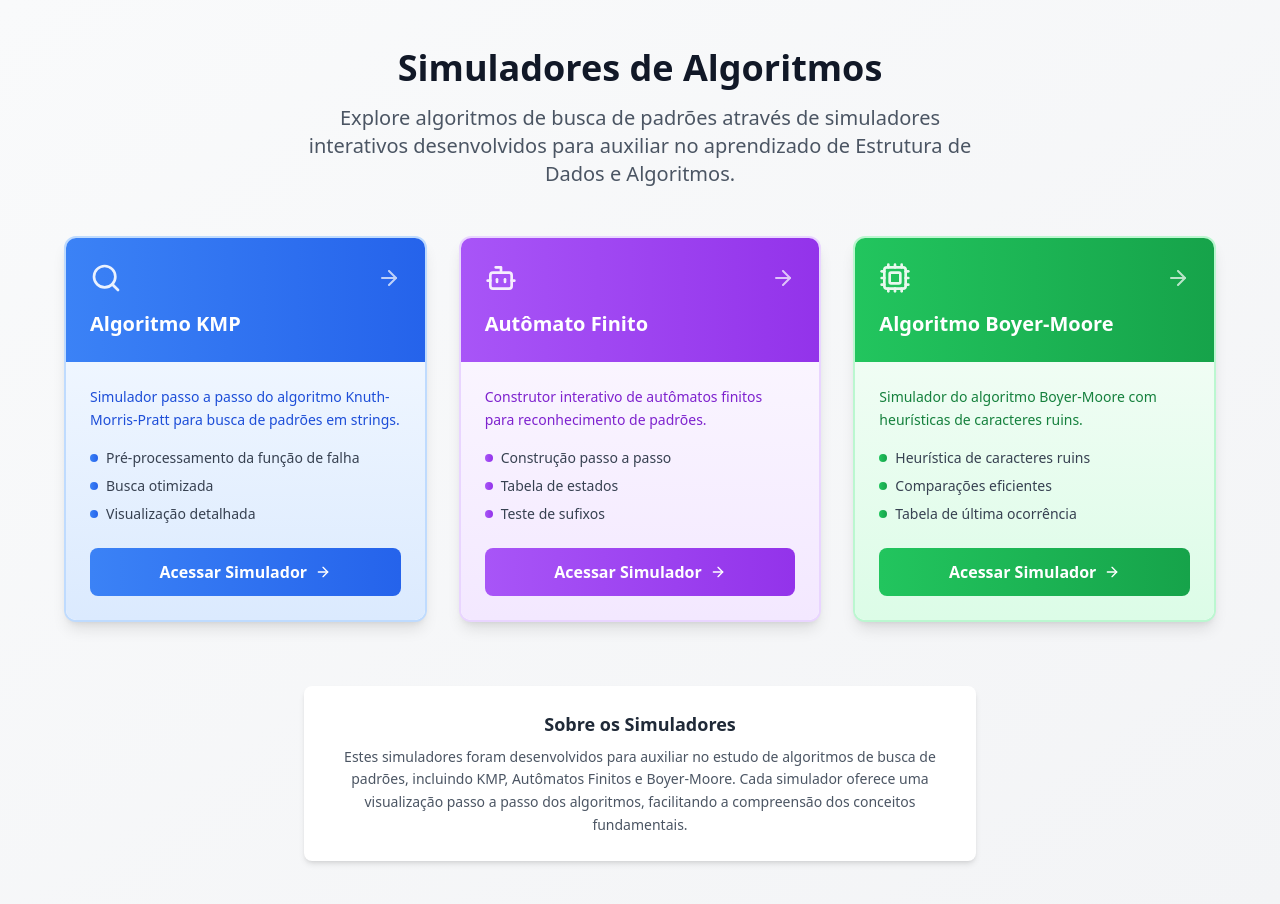
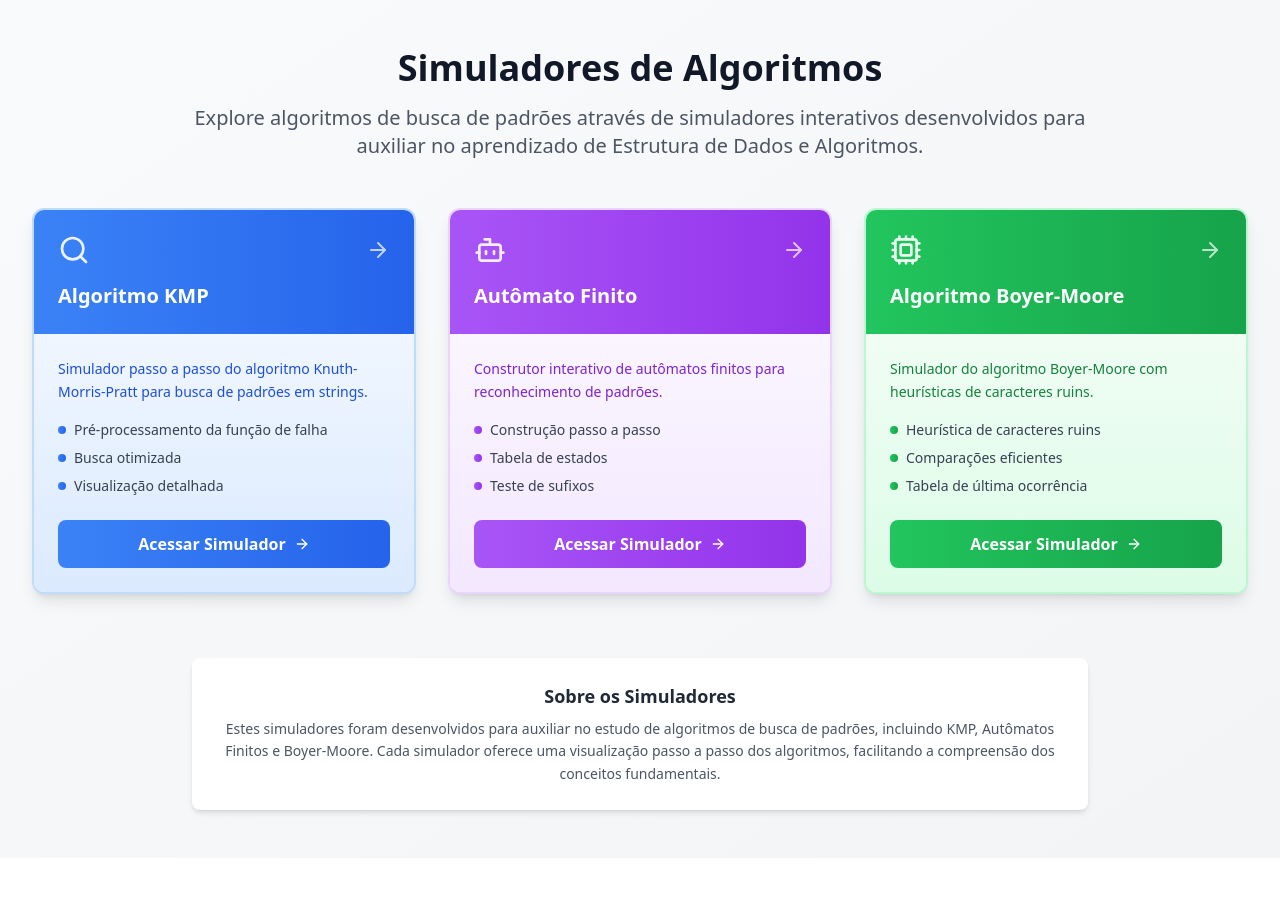
Before and after one commit to a-nunes/ct-234-simuladores, a React (Create React App) app: page / in a window 1280 px wide. Shown: the top 904 px of the page. After the commit the page ends 858 px from the top, so only its background shows below. Built offline with nearby package versions, Linux system fonts and the light colour scheme.

Commit message:
fix: remove container constrants

```diff
--- a/src/App.tsx
+++ b/src/App.tsx
@@ -104,20 +104,20 @@ const App = () => {
   // Página inicial
   return (
     <div className="min-h-screen bg-gradient-to-br from-gray-50 to-gray-100">
-      <div className="container mx-auto px-4 py-12">
+      <div className="px-8 py-12">
         {/* Header */}
         <div className="text-center mb-12">
           <h1 className="text-4xl font-bold text-gray-900 mb-4">
             Simuladores de Algoritmos
           </h1>
-          <p className="text-xl text-gray-600 max-w-2xl mx-auto">
+          <p className="text-xl text-gray-600 max-w-4xl mx-auto">
             Explore algoritmos de busca de padrões através de simuladores interativos
             desenvolvidos para auxiliar no aprendizado de Estrutura de Dados e Algoritmos.
           </p>
         </div>
 
         {/* Grid de Simuladores */}
-        <div className="grid grid-cols-1 md:grid-cols-2 lg:grid-cols-3 gap-8 max-w-6xl mx-auto">
+        <div className="grid grid-cols-1 md:grid-cols-2 lg:grid-cols-3 gap-8">
           {simulators.map((simulator) => {
             const IconComponent = simulator.icon;
             return (
@@ -166,7 +166,7 @@ const App = () => {
 
         {/* Footer */}
         <div className="text-center mt-16">
-          <div className="bg-white rounded-lg shadow-md p-6 max-w-2xl mx-auto">
+          <div className="bg-white rounded-lg shadow-md p-6 max-w-4xl mx-auto">
             <h3 className="text-lg font-semibold text-gray-800 mb-2">
               Sobre os Simuladores
             </h3>
--- a/src/components/AutomatonSimulator.tsx
+++ b/src/components/AutomatonSimulator.tsx
@@ -214,7 +214,7 @@ const AutomatonSimulator = () => {
   };
 
   return (
-    <div className="w-full max-w-7xl mx-auto p-6 bg-gradient-to-br from-blue-50 to-indigo-50">
+    <div className="w-full p-6 bg-gradient-to-br from-blue-50 to-indigo-50">
       <h1 className="text-3xl font-bold text-center mb-6 text-indigo-900">
         Simulador de Construção de Autômato Finito
       </h1>
--- a/src/components/BoyerMooreSimulator.tsx
+++ b/src/components/BoyerMooreSimulator.tsx
@@ -157,7 +157,7 @@ const BoyerMooreSimulator = () => {
   };
 
   return (
-    <div className="w-full max-w-7xl mx-auto p-6 bg-white">
+    <div className="w-full p-6 bg-white">
       <h1 className="text-3xl font-bold mb-6 text-gray-800">Simulador Boyer-Moore - Passo a Passo</h1>
 
       <div className="mb-6 space-y-4">
--- a/src/components/KMPSimulator.tsx
+++ b/src/components/KMPSimulator.tsx
@@ -353,7 +353,7 @@ const KMPSimulator = () => {
   const stepData = steps[currentStep];
 
   return (
-    <div className="w-full max-w-7xl mx-auto p-6 bg-white">
+    <div className="w-full p-6 bg-white">
       <h1 className="text-3xl font-bold mb-6 text-gray-800">Simulador KMP (Knuth-Morris-Pratt) - Passo a Passo</h1>
 
       <div className="mb-6 space-y-4">
```
